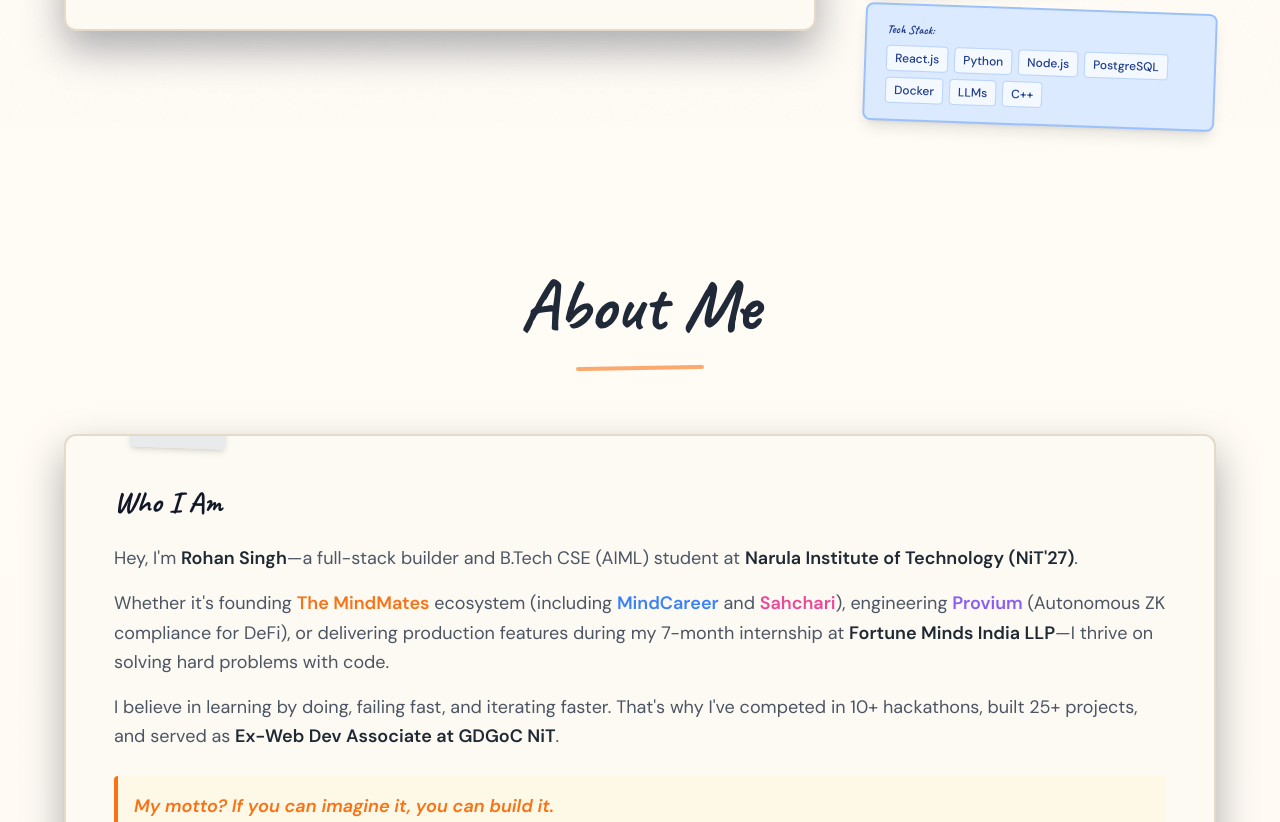
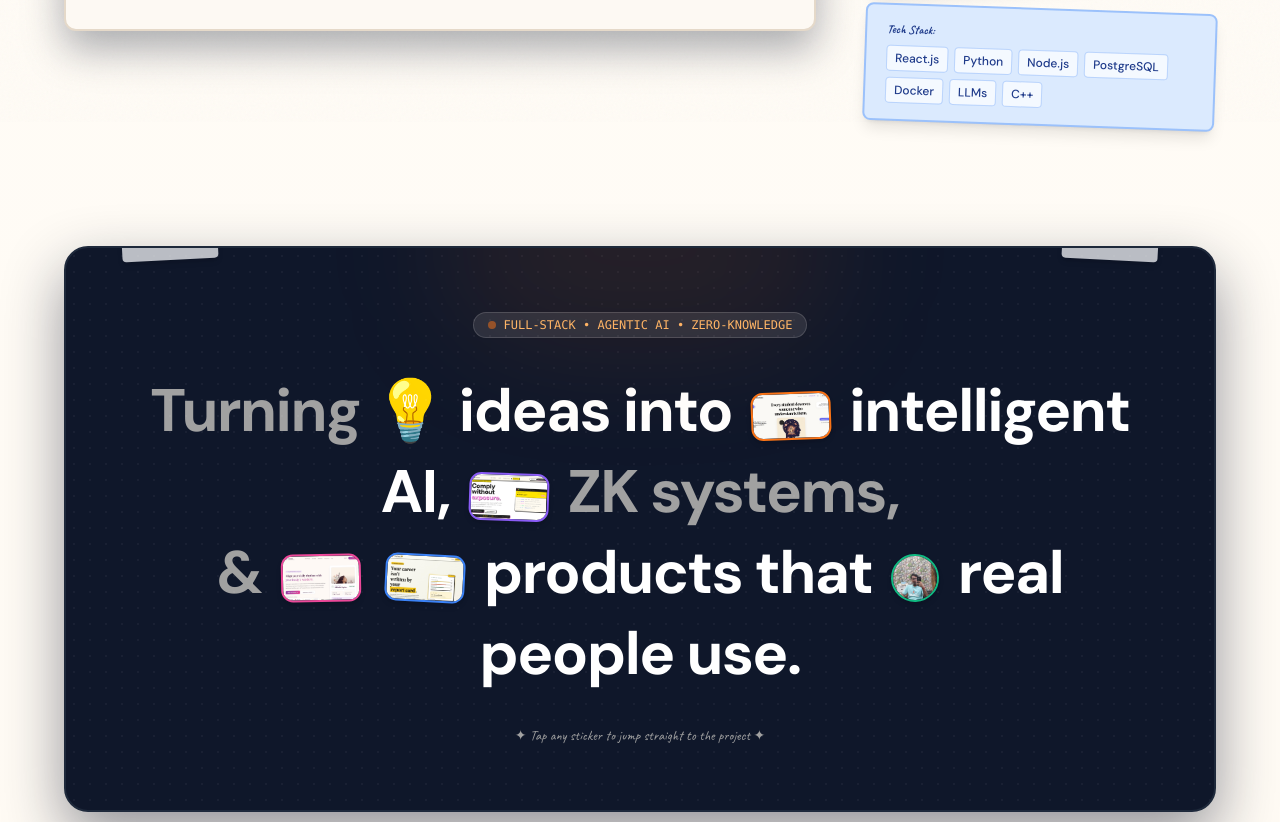
Before and after one commit to Rohansingh3001/Rohansingh3001.github.io, a React (Vite) app: page / in a window 1280 px wide. Shown: the part 678-1500 px from the top of the page. Built offline with nearby package versions, Linux system fonts and the light colour scheme.

Commit message:
Add ElevenLabs-inspired ManifestoBanner with inline project sticker chips between Hero and About

```diff
--- a/src/App.jsx
+++ b/src/App.jsx
@@ -1,6 +1,7 @@
 import { useState, useEffect } from "react";
 import Navbar from "./components/Navbar";
 import HeroSection from "./components/HeroSection";
+import ManifestoBanner from "./components/ManifestoBanner";
 import About from "./components/About";
 import Journey from "./components/Journey";
 import CommunityLeadership from "./components/CommunityLeadership";
@@ -53,6 +54,7 @@ function App() {
 
           <Navbar />
           <HeroSection />
+          <ManifestoBanner />
           <About />
           <Journey />
           <CommunityLeadership />
--- /dev/null
+++ b/src/components/ManifestoBanner.jsx
@@ -0,0 +1,199 @@
+import { motion } from "framer-motion";
+import { Link } from "react-scroll";
+import mindmatesImg from "../assets/TheMindMates.jpg";
+import proviumImg from "../assets/Provium.png";
+import sahchariImg from "../assets/Sahchari.jpg";
+import mindcareerImg from "../assets/MindCareer.jpg";
+import profilePic from "../assets/Image.jpg";
+
+const ManifestoBanner = () => {
+  const chips = [
+    {
+      name: "The MindMates",
+      tag: "TiE Finalist",
+      image: mindmatesImg,
+      rotate: "-rotate-2",
+      borderColor: "#F97316",
+    },
+    {
+      name: "Provium",
+      tag: "ZK DeFi",
+      image: proviumImg,
+      rotate: "rotate-2",
+      borderColor: "#8B5CF6",
+    },
+    {
+      name: "Sahchari",
+      tag: "FemTech AI",
+      image: sahchariImg,
+      rotate: "-rotate-1",
+      borderColor: "#EC4899",
+    },
+    {
+      name: "MindCareer",
+      tag: "EdTech AI",
+      image: mindcareerImg,
+      rotate: "rotate-3",
+      borderColor: "#3B82F6",
+    },
+    {
+      name: "Rohan Singh",
+      tag: "NiT'27 Builder",
+      image: profilePic,
+      rotate: "-rotate-2",
+      borderColor: "#10B981",
+    },
+  ];
+
+  return (
+    <section className="py-8 sm:py-14 px-3 sm:px-6 lg:px-12 relative overflow-hidden">
+      <div className="max-w-6xl mx-auto relative z-10">
+        <motion.div
+          initial={{ opacity: 0, y: 35 }}
+          whileInView={{ opacity: 1, y: 0 }}
+          viewport={{ once: true, margin: "-60px" }}
+          transition={{ duration: 0.7, ease: [0.16, 1, 0.3, 1] }}
+          className="relative bg-[#0F172A] text-white rounded-2xl sm:rounded-3xl border-2 border-[#1E293B] shadow-[0_24px_60px_rgba(15,23,42,0.45)] px-4 py-8 sm:p-12 md:p-16 overflow-hidden text-center"
+        >
+          {/* Scrapbook Tape effect on corners */}
+          <div className="hidden sm:block absolute -top-3 left-14 h-6 w-24 bg-[#E5E7EB]/80 rounded-sm shadow-md rotate-[-3deg]" />
+          <div className="hidden sm:block absolute -top-3 right-14 h-6 w-24 bg-[#E5E7EB]/80 rounded-sm shadow-md rotate-[3deg]" />
+
+          {/* Background subtle noise and glow */}
+          <div className="absolute inset-0 opacity-[0.04] pointer-events-none bg-[radial-gradient(#fff_1px,transparent_1px)] [background-size:16px_16px]" />
+          <div className="absolute -top-24 left-1/2 -translate-x-1/2 w-96 h-48 bg-[#F97316]/10 rounded-full blur-3xl pointer-events-none" />
+
+          {/* Section Badge */}
+          <div className="inline-flex items-center gap-2 px-3.5 py-1 rounded-full text-[11px] sm:text-xs font-mono bg-white/10 border border-white/15 text-orange-300 mb-5 sm:mb-8 shadow-xs">
+            <span className="w-2 h-2 rounded-full bg-[#F97316] animate-pulse" />
+            <span>FULL-STACK • AGENTIC AI • ZERO-KNOWLEDGE</span>
+          </div>
+
+          {/* ElevenLabs-Style Inline Thumbnail Headline */}
+          <h2 className="text-2xl sm:text-4xl md:text-5xl lg:text-6xl font-bold tracking-tight text-white leading-[1.4] sm:leading-[1.38] md:leading-[1.35] max-w-5xl mx-auto">
+            <span className="text-neutral-400">Turning</span>{" "}
+            <span className="inline-block hover:rotate-12 transition-transform cursor-default">💡</span>{" "}
+            <span className="text-white">ideas into</span>{" "}
+            {/* The MindMates Chip */}
+            <Link
+              to="projects"
+              smooth={true}
+              duration={600}
+              offset={-50}
+              className="inline-flex align-middle items-center justify-center mx-1 sm:mx-1.5 relative group cursor-pointer"
+            >
+              <span className={`inline-block w-10 h-7 sm:w-16 sm:h-11 md:w-20 md:h-12 rounded-lg sm:rounded-xl overflow-hidden border-2 shadow-md ${chips[0].rotate} group-hover:scale-115 group-hover:rotate-0 transition-all duration-300`}
+                style={{ borderColor: chips[0].borderColor }}
+              >
+                <img
+                  src={chips[0].image}
+                  alt={chips[0].name}
+                  className="w-full h-full object-cover object-top"
+                />
+              </span>
+              {/* Tooltip */}
+              <span className="absolute -top-8 left-1/2 -translate-x-1/2 px-2 py-0.5 rounded text-[10px] font-mono bg-black/90 text-white border border-white/20 whitespace-nowrap opacity-0 group-hover:opacity-100 transition-opacity pointer-events-none z-30 shadow-lg">
+                {chips[0].name}
+              </span>
+            </Link>{" "}
+            <span className="text-white">intelligent AI,</span>{" "}
+            {/* Provium Chip */}
+            <Link
+              to="projects"
+              smooth={true}
+              duration={600}
+              offset={-50}
+              className="inline-flex align-middle items-center justify-center mx-1 sm:mx-1.5 relative group cursor-pointer"
+            >
+              <span className={`inline-block w-10 h-7 sm:w-16 sm:h-11 md:w-20 md:h-12 rounded-lg sm:rounded-xl overflow-hidden border-2 shadow-md ${chips[1].rotate} group-hover:scale-115 group-hover:rotate-0 transition-all duration-300`}
+                style={{ borderColor: chips[1].borderColor }}
+              >
+                <img
+                  src={chips[1].image}
+                  alt={chips[1].name}
+                  className="w-full h-full object-cover object-top"
+                />
+              </span>
+              {/* Tooltip */}
+              <span className="absolute -top-8 left-1/2 -translate-x-1/2 px-2 py-0.5 rounded text-[10px] font-mono bg-black/90 text-white border border-white/20 whitespace-nowrap opacity-0 group-hover:opacity-100 transition-opacity pointer-events-none z-30 shadow-lg">
+                {chips[1].name} • ZK
+              </span>
+            </Link>{" "}
+            <span className="text-neutral-400">ZK systems,</span>{" "}
+            <br className="hidden sm:inline" />
+            <span className="text-neutral-400">&amp;</span>{" "}
+            {/* Sahchari Chip */}
+            <Link
+              to="projects"
+              smooth={true}
+              duration={600}
+              offset={-50}
+              className="inline-flex align-middle items-center justify-center mx-1 sm:mx-1.5 relative group cursor-pointer"
+            >
+              <span className={`inline-block w-10 h-7 sm:w-16 sm:h-11 md:w-20 md:h-12 rounded-lg sm:rounded-xl overflow-hidden border-2 shadow-md ${chips[2].rotate} group-hover:scale-115 group-hover:rotate-0 transition-all duration-300`}
+                style={{ borderColor: chips[2].borderColor }}
+              >
+                <img
+                  src={chips[2].image}
+                  alt={chips[2].name}
+                  className="w-full h-full object-cover object-top"
+                />
+              </span>
+              {/* Tooltip */}
+              <span className="absolute -top-8 left-1/2 -translate-x-1/2 px-2 py-0.5 rounded text-[10px] font-mono bg-black/90 text-white border border-white/20 whitespace-nowrap opacity-0 group-hover:opacity-100 transition-opacity pointer-events-none z-30 shadow-lg">
+                {chips[2].name}
+              </span>
+            </Link>{" "}
+            {/* MindCareer Chip */}
+            <Link
+              to="projects"
+              smooth={true}
+              duration={600}
+              offset={-50}
+              className="inline-flex align-middle items-center justify-center mx-1 sm:mx-1.5 relative group cursor-pointer"
+            >
+              <span className={`inline-block w-10 h-7 sm:w-16 sm:h-11 md:w-20 md:h-12 rounded-lg sm:rounded-xl overflow-hidden border-2 shadow-md ${chips[3].rotate} group-hover:scale-115 group-hover:rotate-0 transition-all duration-300`}
+                style={{ borderColor: chips[3].borderColor }}
+              >
+                <img
+                  src={chips[3].image}
+                  alt={chips[3].name}
+                  className="w-full h-full object-cover object-top"
+                />
+              </span>
+              {/* Tooltip */}
+              <span className="absolute -top-8 left-1/2 -translate-x-1/2 px-2 py-0.5 rounded text-[10px] font-mono bg-black/90 text-white border border-white/20 whitespace-nowrap opacity-0 group-hover:opacity-100 transition-opacity pointer-events-none z-30 shadow-lg">
+                {chips[3].name}
+              </span>
+            </Link>{" "}
+            <span className="text-white">products that</span>{" "}
+            {/* Rohan Avatar Chip */}
+            <span className="inline-flex align-middle items-center justify-center mx-1 sm:mx-1.5 relative group">
+              <span className={`inline-block w-8 h-8 sm:w-11 sm:h-11 md:w-12 md:h-12 rounded-full overflow-hidden border-2 shadow-md ${chips[4].rotate} group-hover:scale-115 group-hover:rotate-0 transition-all duration-300`}
+                style={{ borderColor: chips[4].borderColor }}
+              >
+                <img
+                  src={chips[4].image}
+                  alt={chips[4].name}
+                  className="w-full h-full object-cover"
+                />
+              </span>
+              {/* Tooltip */}
+              <span className="absolute -top-8 left-1/2 -translate-x-1/2 px-2 py-0.5 rounded text-[10px] font-mono bg-black/90 text-white border border-white/20 whitespace-nowrap opacity-0 group-hover:opacity-100 transition-opacity pointer-events-none z-30 shadow-lg">
+                Rohan Singh
+              </span>
+            </span>{" "}
+            <span className="text-white">real people use.</span>
+          </h2>
+
+          {/* Subtitle / Interactive note */}
+          <div className="mt-6 sm:mt-8 flex items-center justify-center gap-2 text-xs sm:text-sm text-neutral-400 font-handwritten">
+            <span>✦ Tap any sticker to jump straight to the project ✦</span>
+          </div>
+        </motion.div>
+      </div>
+    </section>
+  );
+};
+
+export default ManifestoBanner;
```
